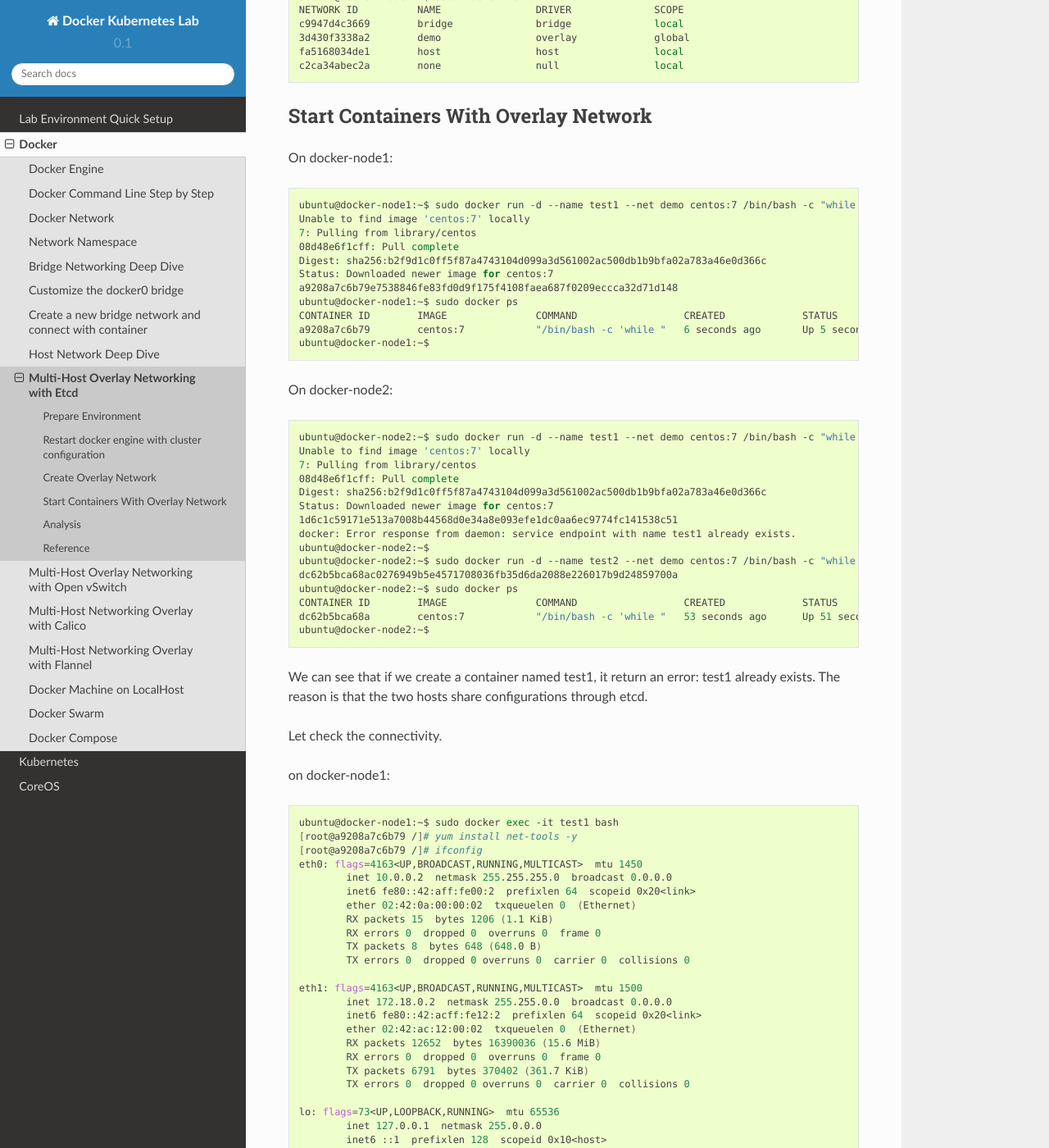
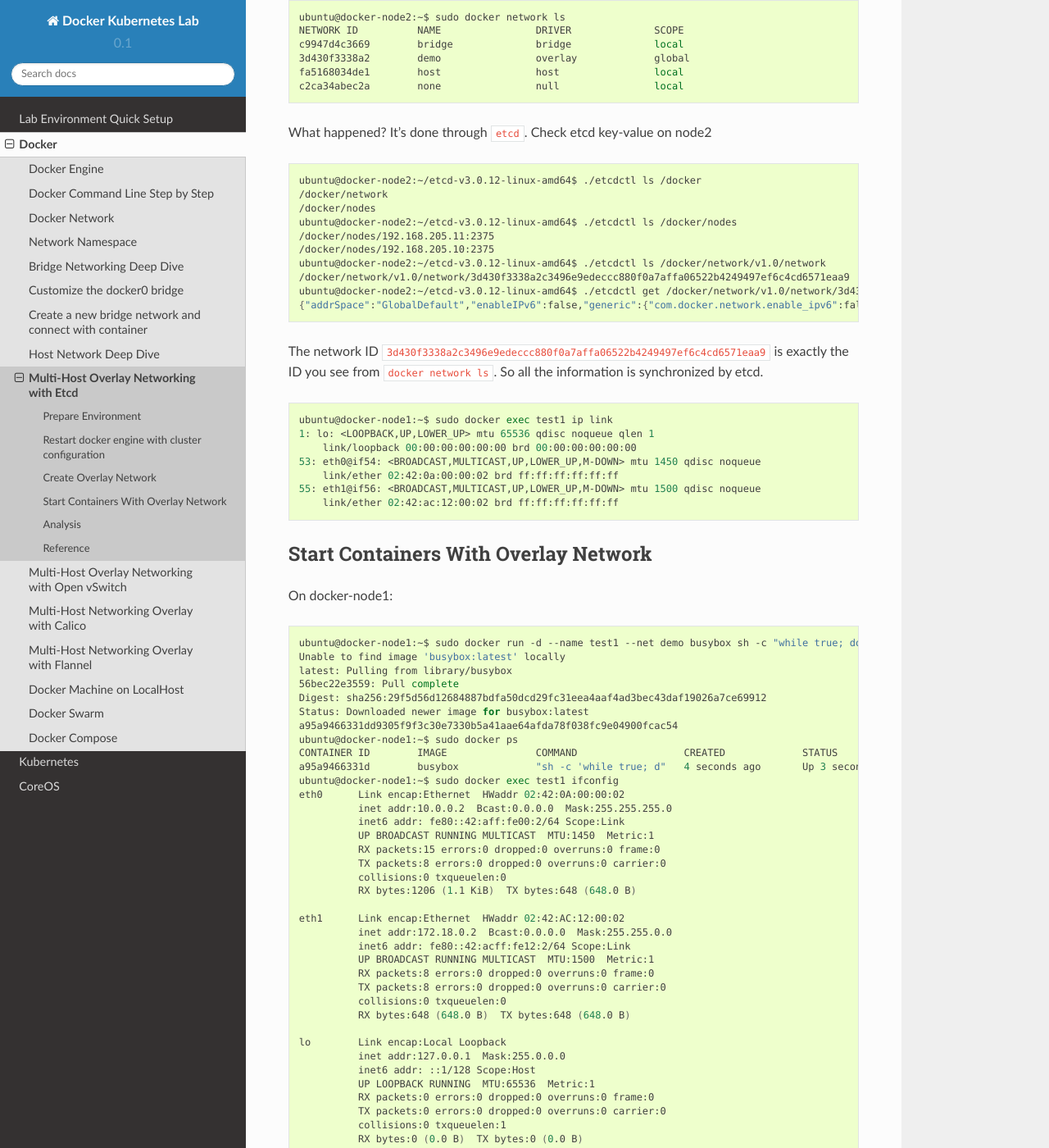
Before and after one commit to xiaopeng163/docker-k8s-lab, a Sphinx documentation site: the page built from docs/source/docker/docker-etcd.rst, in a window 1280 px wide and 1400 px high, scrolled down 2176 px. Shown: the whole window at 82% size. Built offline with Sphinx 7.4.7 and the Read the Docs theme 2.0.0, drawn with Linux system fonts in a browser that asks for light colours; some of the changed text lies outside the part shown.

Commit message:
add more details for etcd
Signed-off-by: Peng Xiao <xiaoquwl@gmail.com>

```diff
--- a/docs/source/docker/docker-etcd.rst
+++ b/docs/source/docker/docker-etcd.rst
@@ -6,7 +6,8 @@ Docker has a build-in overlay networking driver, and it is used by default when
 This lab we will not run docker in swarm mode, but use docker engine with external key-value store to do mutli-host
 overlay networking.
 
-We chose etcd [#f2]_ as our external key-value store.
+We chose etcd [#f2]_ as our external key-value store. You can trade etcd cluster as the management plane in this multi-host
+networking.
 
 Prepare Environment
 --------------------
@@ -26,7 +27,7 @@ Create a ``etcd`` two node cluster [#f3]_. On docker-node1:
   --initial-cluster docker-node1=http://192.168.205.10:2380,docker-node2=http://192.168.205.11:2380 \
   --initial-cluster-state new&
 
-On docker-node2, start etcd and check cluster status.
+On docker-node2, start etcd and check cluster status through cmd ``./etcdctl cluster-health``.
 
 .. code-block:: bash
 
@@ -65,7 +66,7 @@ On docker-node2
 Create Overlay Network
 -----------------------
 
-On docker-node1
+On docker-node1, we create a new network whose driver is overlay.
 
 .. code-block:: bash
 
@@ -118,6 +119,34 @@ On docker-node2, we can see the demo network is added automatically.
   fa5168034de1        host                host                local
   c2ca34abec2a        none                null                local
 
+What happened? It's done through ``etcd``. Check etcd key-value on node2
+
+.. code-block:: bash
+
+
+  ubuntu@docker-node2:~/etcd-v3.0.12-linux-amd64$ ./etcdctl ls /docker
+  /docker/network
+  /docker/nodes
+  ubuntu@docker-node2:~/etcd-v3.0.12-linux-amd64$ ./etcdctl ls /docker/nodes
+  /docker/nodes/192.168.205.11:2375
+  /docker/nodes/192.168.205.10:2375
+  ubuntu@docker-node2:~/etcd-v3.0.12-linux-amd64$ ./etcdctl ls /docker/network/v1.0/network
+  /docker/network/v1.0/network/3d430f3338a2c3496e9edeccc880f0a7affa06522b4249497ef6c4cd6571eaa9
+  ubuntu@docker-node2:~/etcd-v3.0.12-linux-amd64$ ./etcdctl get /docker/network/v1.0/network/3d430f3338a2c3496e9edeccc880f0a7affa06522b4249497ef6c4cd6571eaa9
+  {"addrSpace":"GlobalDefault","enableIPv6":false,"generic":{"com.docker.network.enable_ipv6":false,"com.docker.network.generic":{}},"id":"3d430f3338a2c3496e9edeccc880f0a7affa06522b4249497ef6c4cd6571eaa9","inDelete":false,"ingress":false,"internal":false,"ipamOptions":{},"ipamType":"default","ipamV4Config":"[{\"PreferredPool\":\"\",\"SubPool\":\"\",\"Gateway\":\"\",\"AuxAddresses\":null}]","ipamV4Info":"[{\"IPAMData\":\"{\\\"AddressSpace\\\":\\\"GlobalDefault\\\",\\\"Gateway\\\":\\\"10.0.0.1/24\\\",\\\"Pool\\\":\\\"10.0.0.0/24\\\"}\",\"PoolID\":\"GlobalDefault/10.0.0.0/24\"}]","labels":{},"name":"demo","networkType":"overlay","persist":true,"postIPv6":false,"scope":"global"}
+
+The network ID ``3d430f3338a2c3496e9edeccc880f0a7affa06522b4249497ef6c4cd6571eaa9`` is exactly the ID you see from ``docker network ls``.
+So all the information is synchronized by etcd.
+
+.. code-block:: bash
+
+  ubuntu@docker-node1:~$ sudo docker exec test1 ip link
+  1: lo: <LOOPBACK,UP,LOWER_UP> mtu 65536 qdisc noqueue qlen 1
+      link/loopback 00:00:00:00:00:00 brd 00:00:00:00:00:00
+  53: eth0@if54: <BROADCAST,MULTICAST,UP,LOWER_UP,M-DOWN> mtu 1450 qdisc noqueue
+      link/ether 02:42:0a:00:00:02 brd ff:ff:ff:ff:ff:ff
+  55: eth1@if56: <BROADCAST,MULTICAST,UP,LOWER_UP,M-DOWN> mtu 1500 qdisc noqueue
+      link/ether 02:42:ac:12:00:02 brd ff:ff:ff:ff:ff:ff
 
 Start Containers With Overlay Network
 --------------------------------------
@@ -126,130 +155,120 @@ On docker-node1:
 
 .. code-block:: bash
 
-
-  ubuntu@docker-node1:~$ sudo docker run -d --name test1 --net demo centos:7 /bin/bash -c "while true; do sleep 3600; done"
-  Unable to find image 'centos:7' locally
-  7: Pulling from library/centos
-  08d48e6f1cff: Pull complete
-  Digest: sha256:b2f9d1c0ff5f87a4743104d099a3d561002ac500db1b9bfa02a783a46e0d366c
-  Status: Downloaded newer image for centos:7
-  a9208a7c6b79e7538846fe83fd0d9f175f4108faea687f0209eccca32d71d148
+  ubuntu@docker-node1:~$ sudo docker run -d --name test1 --net demo busybox sh -c "while true; do sleep 3600; done"
+  Unable to find image 'busybox:latest' locally
+  latest: Pulling from library/busybox
+  56bec22e3559: Pull complete
+  Digest: sha256:29f5d56d12684887bdfa50dcd29fc31eea4aaf4ad3bec43daf19026a7ce69912
+  Status: Downloaded newer image for busybox:latest
+  a95a9466331dd9305f9f3c30e7330b5a41aae64afda78f038fc9e04900fcac54
   ubuntu@docker-node1:~$ sudo docker ps
   CONTAINER ID        IMAGE               COMMAND                  CREATED             STATUS              PORTS               NAMES
-  a9208a7c6b79        centos:7            "/bin/bash -c 'while "   6 seconds ago       Up 5 seconds                            test1
+  a95a9466331d        busybox             "sh -c 'while true; d"   4 seconds ago       Up 3 seconds                            test1
+  ubuntu@docker-node1:~$ sudo docker exec test1 ifconfig
+  eth0      Link encap:Ethernet  HWaddr 02:42:0A:00:00:02
+            inet addr:10.0.0.2  Bcast:0.0.0.0  Mask:255.255.255.0
+            inet6 addr: fe80::42:aff:fe00:2/64 Scope:Link
+            UP BROADCAST RUNNING MULTICAST  MTU:1450  Metric:1
+            RX packets:15 errors:0 dropped:0 overruns:0 frame:0
+            TX packets:8 errors:0 dropped:0 overruns:0 carrier:0
+            collisions:0 txqueuelen:0
+            RX bytes:1206 (1.1 KiB)  TX bytes:648 (648.0 B)
+
+  eth1      Link encap:Ethernet  HWaddr 02:42:AC:12:00:02
+            inet addr:172.18.0.2  Bcast:0.0.0.0  Mask:255.255.0.0
+            inet6 addr: fe80::42:acff:fe12:2/64 Scope:Link
+            UP BROADCAST RUNNING MULTICAST  MTU:1500  Metric:1
+            RX packets:8 errors:0 dropped:0 overruns:0 frame:0
+            TX packets:8 errors:0 dropped:0 overruns:0 carrier:0
+            collisions:0 txqueuelen:0
+            RX bytes:648 (648.0 B)  TX bytes:648 (648.0 B)
+
+  lo        Link encap:Local Loopback
+            inet addr:127.0.0.1  Mask:255.0.0.0
+            inet6 addr: ::1/128 Scope:Host
+            UP LOOPBACK RUNNING  MTU:65536  Metric:1
+            RX packets:0 errors:0 dropped:0 overruns:0 frame:0
+            TX packets:0 errors:0 dropped:0 overruns:0 carrier:0
+            collisions:0 txqueuelen:1
+            RX bytes:0 (0.0 B)  TX bytes:0 (0.0 B)
+
   ubuntu@docker-node1:~$
+
 
 On docker-node2:
 
 .. code-block:: bash
 
-  ubuntu@docker-node2:~$ sudo docker run -d --name test1 --net demo centos:7 /bin/bash -c "while true; do sleep 3600; done"
-  Unable to find image 'centos:7' locally
-  7: Pulling from library/centos
-  08d48e6f1cff: Pull complete
-  Digest: sha256:b2f9d1c0ff5f87a4743104d099a3d561002ac500db1b9bfa02a783a46e0d366c
-  Status: Downloaded newer image for centos:7
-  1d6c1c59171e513a7008b44568d0e34a8e093efe1dc0aa6ec9774fc141538c51
+  ubuntu@docker-node2:~$ sudo docker run -d --name test1 --net demo busybox sh -c "while true; do sleep 3600; done"
+  Unable to find image 'busybox:latest' locally
+  latest: Pulling from library/busybox
+  56bec22e3559: Pull complete
+  Digest: sha256:29f5d56d12684887bdfa50dcd29fc31eea4aaf4ad3bec43daf19026a7ce69912
+  Status: Downloaded newer image for busybox:latest
+  fad6dc6538a85d3dcc958e8ed7b1ec3810feee3e454c1d3f4e53ba25429b290b
   docker: Error response from daemon: service endpoint with name test1 already exists.
-  ubuntu@docker-node2:~$
-  ubuntu@docker-node2:~$ sudo docker run -d --name test2 --net demo centos:7 /bin/bash -c "while true; do sleep 3600; done"
-  dc62b5bca68ac0276949b5e4571708036fb35d6da2088e226017b9d24859700a
-  ubuntu@docker-node2:~$ sudo docker ps
-  CONTAINER ID        IMAGE               COMMAND                  CREATED             STATUS              PORTS               NAMES
-  dc62b5bca68a        centos:7            "/bin/bash -c 'while "   53 seconds ago      Up 51 seconds                           test2
-  ubuntu@docker-node2:~$
+  ubuntu@docker-node2:~$ sudo docker run -d --name test2 --net demo busybox sh -c "while true; do sleep 3600; done"
+  9d494a2f66a69e6b861961d0c6af2446265bec9b1d273d7e70d0e46eb2e98d20
 
 We can see that if we create a container named test1, it return an error: test1 already exists. The reason is that the two
 hosts share configurations through etcd.
 
-Let check the connectivity.
-
-
-on docker-node1:
+Through etcd
 
 .. code-block:: bash
 
-  ubuntu@docker-node1:~$ sudo docker exec -it test1 bash
-  [root@a9208a7c6b79 /]# yum install net-tools -y
-  [root@a9208a7c6b79 /]# ifconfig
-  eth0: flags=4163<UP,BROADCAST,RUNNING,MULTICAST>  mtu 1450
-          inet 10.0.0.2  netmask 255.255.255.0  broadcast 0.0.0.0
-          inet6 fe80::42:aff:fe00:2  prefixlen 64  scopeid 0x20<link>
-          ether 02:42:0a:00:00:02  txqueuelen 0  (Ethernet)
-          RX packets 15  bytes 1206 (1.1 KiB)
-          RX errors 0  dropped 0  overruns 0  frame 0
-          TX packets 8  bytes 648 (648.0 B)
-          TX errors 0  dropped 0 overruns 0  carrier 0  collisions 0
+  ubuntu@docker-node2:~/etcd-v3.0.12-linux-amd64$ ./etcdctl get /docker/network/v1.0/endpoint/3d430f3338a2c3496e9edeccc880f0a7affa06522b4249497ef6c4cd6571eaa9/57aec8a581a7f664faad9bae6c48437289b0376512bbfe9a9ecb9d18496b3c61
+  {"anonymous":false,"disableResolution":false,"ep_iface":{"addr":"10.0.0.2/24","dstPrefix":"eth","mac":"02:42:0a:00:00:02","routes":null,"srcName":"veth9337a4a","v4PoolID":"GlobalDefault/10.0.0.0/24","v6PoolID":""},"exposed_ports":[],"generic":{"com.docker.network.endpoint.exposedports":[],"com.docker.network.portmap":[]},"id":"57aec8a581a7f664faad9bae6c48437289b0376512bbfe9a9ecb9d18496b3c61","ingressPorts":null,"joinInfo":{"StaticRoutes":null,"disableGatewayService":false},"locator":"192.168.205.10","myAliases":["a95a9466331d"],"name":"test1","sandbox":"fb8288acaf2169ff12230293dea6ec508387c3fb06ade120ba2c4283b3e88a6b","svcAliases":null,"svcID":"","svcName":"","virtualIP":"\u003cnil\u003e"}
+  ubuntu@docker-node2:~/etcd-v3.0.12-linux-amd64$
 
-  eth1: flags=4163<UP,BROADCAST,RUNNING,MULTICAST>  mtu 1500
-          inet 172.18.0.2  netmask 255.255.0.0  broadcast 0.0.0.0
-          inet6 fe80::42:acff:fe12:2  prefixlen 64  scopeid 0x20<link>
-          ether 02:42:ac:12:00:02  txqueuelen 0  (Ethernet)
-          RX packets 12652  bytes 16390036 (15.6 MiB)
-          RX errors 0  dropped 0  overruns 0  frame 0
-          TX packets 6791  bytes 370402 (361.7 KiB)
-          TX errors 0  dropped 0 overruns 0  carrier 0  collisions 0
+The ip and mac address is container test1.
 
-  lo: flags=73<UP,LOOPBACK,RUNNING>  mtu 65536
-          inet 127.0.0.1  netmask 255.0.0.0
-          inet6 ::1  prefixlen 128  scopeid 0x10<host>
-          loop  txqueuelen 1  (Local Loopback)
-          RX packets 80  bytes 15743 (15.3 KiB)
-          RX errors 0  dropped 0  overruns 0  frame 0
-          TX packets 80  bytes 15743 (15.3 KiB)
-          TX errors 0  dropped 0 overruns 0  carrier 0  collisions 0
-
-on docker-node2:
+Let check the connectivity.
 
 .. code-block:: bash
 
-  ubuntu@docker-node2:~$ sudo docker exec -it test1 bash
-  [root@dc62b5bca68a /]# yum install net-tools -y
-  [root@dc62b5bca68a /]# ifconfig
-  eth0: flags=4163<UP,BROADCAST,RUNNING,MULTICAST>  mtu 1450
-          inet 10.0.0.3  netmask 255.255.255.0  broadcast 0.0.0.0
-          inet6 fe80::42:aff:fe00:3  prefixlen 64  scopeid 0x20<link>
-          ether 02:42:0a:00:00:03  txqueuelen 0  (Ethernet)
-          RX packets 16  bytes 1276 (1.2 KiB)
-          RX errors 0  dropped 0  overruns 0  frame 0
-          TX packets 11  bytes 886 (886.0 B)
-          TX errors 0  dropped 0 overruns 0  carrier 0  collisions 0
+  ubuntu@docker-node2:~$ sudo docker exec -it test2 ifconfig
+  eth0      Link encap:Ethernet  HWaddr 02:42:0A:00:00:03
+            inet addr:10.0.0.3  Bcast:0.0.0.0  Mask:255.255.255.0
+            inet6 addr: fe80::42:aff:fe00:3/64 Scope:Link
+            UP BROADCAST RUNNING MULTICAST  MTU:1450  Metric:1
+            RX packets:208 errors:0 dropped:0 overruns:0 frame:0
+            TX packets:201 errors:0 dropped:0 overruns:0 carrier:0
+            collisions:0 txqueuelen:0
+            RX bytes:20008 (19.5 KiB)  TX bytes:19450 (18.9 KiB)
 
-  eth1: flags=4163<UP,BROADCAST,RUNNING,MULTICAST>  mtu 1500
-          inet 172.18.0.2  netmask 255.255.0.0  broadcast 0.0.0.0
-          inet6 fe80::42:acff:fe12:2  prefixlen 64  scopeid 0x20<link>
-          ether 02:42:ac:12:00:02  txqueuelen 0  (Ethernet)
-          RX packets 12679  bytes 16391351 (15.6 MiB)
-          RX errors 0  dropped 0  overruns 0  frame 0
-          TX packets 6735  bytes 367657 (359.0 KiB)
-          TX errors 0  dropped 0 overruns 0  carrier 0  collisions 0
+  eth1      Link encap:Ethernet  HWaddr 02:42:AC:12:00:02
+            inet addr:172.18.0.2  Bcast:0.0.0.0  Mask:255.255.0.0
+            inet6 addr: fe80::42:acff:fe12:2/64 Scope:Link
+            UP BROADCAST RUNNING MULTICAST  MTU:1500  Metric:1
+            RX packets:8 errors:0 dropped:0 overruns:0 frame:0
+            TX packets:8 errors:0 dropped:0 overruns:0 carrier:0
+            collisions:0 txqueuelen:0
+            RX bytes:648 (648.0 B)  TX bytes:648 (648.0 B)
 
-  lo: flags=73<UP,LOOPBACK,RUNNING>  mtu 65536
-          inet 127.0.0.1  netmask 255.0.0.0
-          inet6 ::1  prefixlen 128  scopeid 0x10<host>
-          loop  txqueuelen 1  (Local Loopback)
-          RX packets 76  bytes 14648 (14.3 KiB)
-          RX errors 0  dropped 0  overruns 0  frame 0
-          TX packets 76  bytes 14648 (14.3 KiB)
-          TX errors 0  dropped 0 overruns 0  carrier 0  collisions 0
+  lo        Link encap:Local Loopback
+            inet addr:127.0.0.1  Mask:255.0.0.0
+            inet6 addr: ::1/128 Scope:Host
+            UP LOOPBACK RUNNING  MTU:65536  Metric:1
+            RX packets:0 errors:0 dropped:0 overruns:0 frame:0
+            TX packets:0 errors:0 dropped:0 overruns:0 carrier:0
+            collisions:0 txqueuelen:1
+            RX bytes:0 (0.0 B)  TX bytes:0 (0.0 B)
 
-Container test1 ping test2:
+    ubuntu@docker-node1:~$ sudo docker exec test1 sh -c "ping 10.0.0.3"
+    PING 10.0.0.3 (10.0.0.3): 56 data bytes
+    64 bytes from 10.0.0.3: seq=0 ttl=64 time=0.579 ms
+    64 bytes from 10.0.0.3: seq=1 ttl=64 time=0.411 ms
+    64 bytes from 10.0.0.3: seq=2 ttl=64 time=0.483 ms
+    ^C
+    ubuntu@docker-node1:~$
 
-.. code-block:: bash
-
-  [root@a9208a7c6b79 /]# ping 10.0.0.3
-  PING 10.0.0.3 (10.0.0.3) 56(84) bytes of data.
-  64 bytes from 10.0.0.3: icmp_seq=1 ttl=64 time=0.627 ms
-  64 bytes from 10.0.0.3: icmp_seq=2 ttl=64 time=0.519 ms
-  ^C
-  --- 10.0.0.3 ping statistics ---
-  2 packets transmitted, 2 received, 0% packet loss, time 999ms
-  rtt min/avg/max/mdev = 0.519/0.573/0.627/0.054 ms
 
 Analysis
 --------
 
-please go to https://www.singlestoneconsulting.com/~/media/files/whitepapers/dockernetworking2.pdf
+more information, please go to https://www.singlestoneconsulting.com/~/media/files/whitepapers/dockernetworking2.pdf
 
 
 Reference
```
